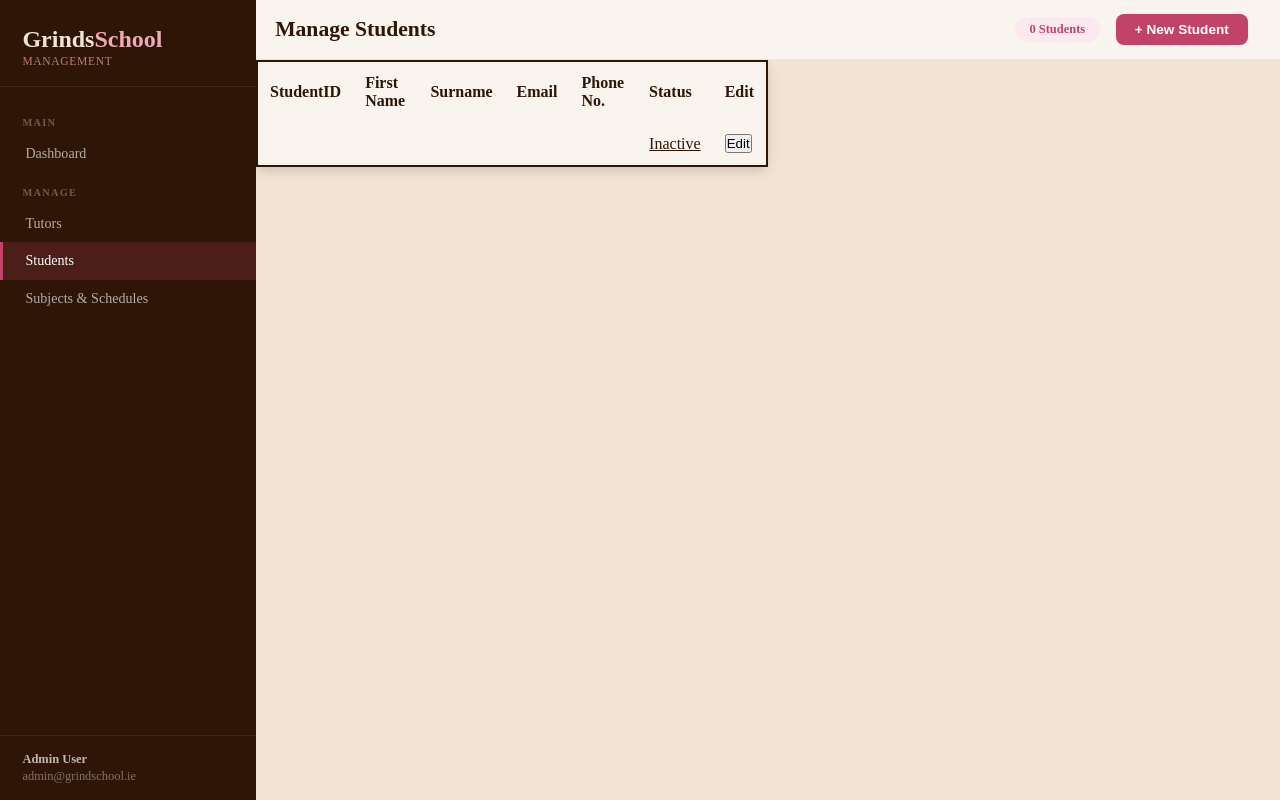
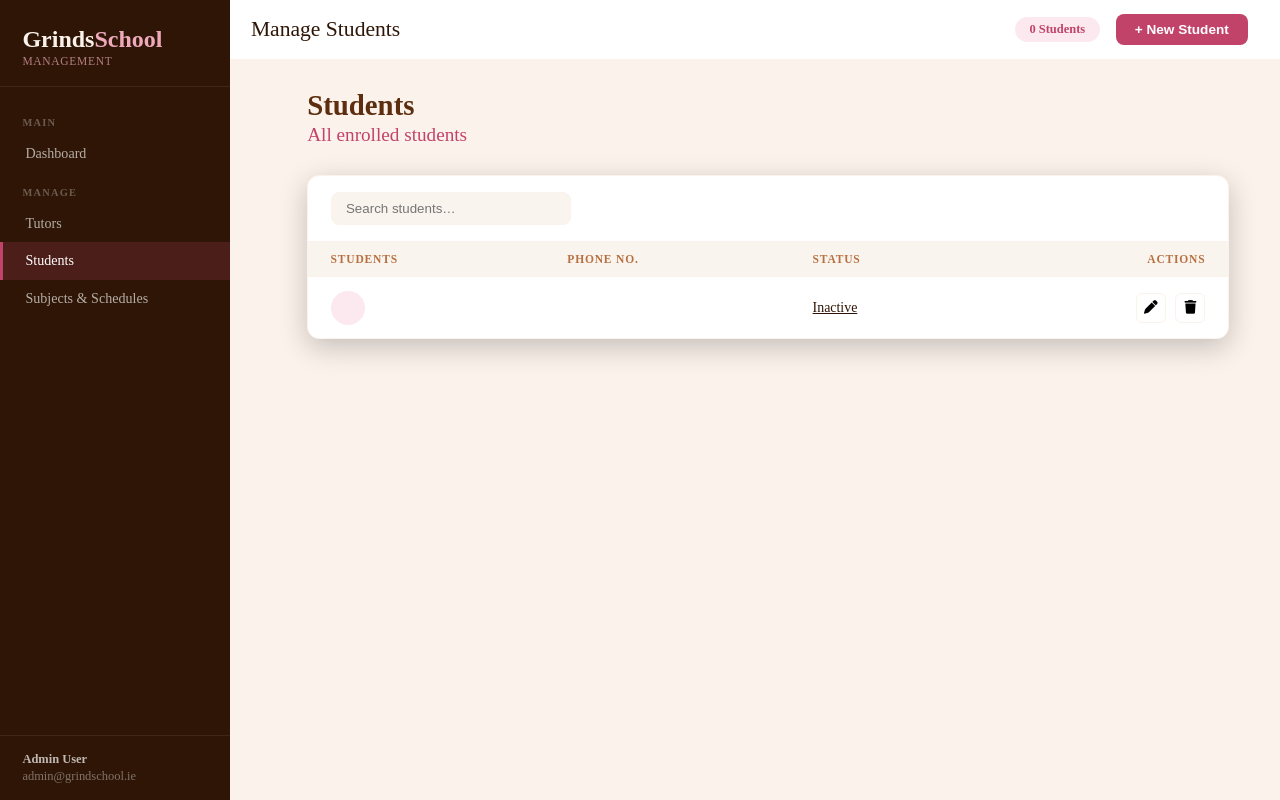
Before and after one commit to isabellelynch/ServerSide-Project-2026, a PHP site: page /Students.php in a window 1280 px wide. Run offline with PHP 8.4, Linux system fonts and the light colour scheme; tables that the repository leaves empty or names only in its code hold one stand-in row (values such as "Sample post"); data that the repository does not hold is empty.

Commit message:
Students Table

```diff
--- a/Forms/FormBodies/NewStudent.php
+++ b/Forms/FormBodies/NewStudent.php
@@ -1,11 +1,11 @@
 <label>First Name</label>
-    <input type="text" placeholder="e.g. isabellelynch@gmail.com"/>
+    <input type="text" placeholder="e.g. Isabelle"/>
 
 <label>Surname</label>
-    <input type="text" placeholder="e.g. isabellelynch@gmail.com"/>
+    <input type="text" placeholder="e.g. Lynch"/>
 
 <label>Email</label>
     <input type="text" placeholder="e.g. isabellelynch@gmail.com"/>
 
 <label>Phone Number</label>
-    <input type="text" placeholder="e.g. isabellelynch@gmail.com"/>
+    <input type="text" placeholder="e.g. 086-0637500"/>
--- a/Students.php
+++ b/Students.php
@@ -6,12 +6,11 @@
     <meta name="viewport" content="width=device-width, initial-scale=1">
     <link rel="stylesheet" href="styles.css">
     <?php
-
-
       include_once("include-for-functions/DatabaseActions.php");
       include_once("FormHandling.php");
       $details = getDetails();
     ?>
+    <script src="project.js"></script>
   </head>
   <body>
     <?php
@@ -21,8 +20,13 @@
     ?>
 
     <main>
-        <?php include_once("include-for-display/GenerateTable.php"); ?>
+      <div class = "content-header">
+        <h2>Students</h2>
+        <p>All enrolled students</p>
+      </div>
+      <?php include_once("include-for-display/GenerateTable.php"); ?>
+
     </main>
   </body>
-  <script src="project.js"></script>
+
 </html>
--- a/include-for-display/GenerateTable.php
+++ b/include-for-display/GenerateTable.php
@@ -2,18 +2,25 @@
     require_once("include-for-functions/DatabaseActions.php");
 
     $_SESSION['current_page'] = basename($_SERVER['PHP_SELF']);
-    $ID = str_replace("s.php", "ID", $_SESSION['current_page']);
+    $table = str_replace(".php", "", $_SESSION['current_page']);
 ?>
-    <table id = 'ViewAllTable'>
+<div class = "panel">
+<link rel="stylesheet" href="https://cdnjs.cloudflare.com/ajax/libs/font-awesome/6.5.0/css/all.min.css">
+<div class="table-toolbar">
+        <input class="search-input"
+               type="text"
+               placeholder="Search students…"
+               id = "table-filter">
+</div>
+
+
+    <table id = 'ViewAllTable' class="data-table">
     <thead>
         <tr>
-            <th><?php echo $ID; ?></th>
-            <th>First Name</th>
-            <th>Surname</th>
-            <th>Email</th>
+            <th><?php echo $table; ?></th>
             <th>Phone No.</th>
             <th>Status</th>
-            <th>Edit</th>
+            <th style = "text-align:right">Actions</th>
         </tr>
     </thead>
     <tbody>
@@ -24,29 +31,41 @@
 
     foreach($result as $row):
             $status = ($row["Status"]==='A')?'Active':'Inactive';
-            $currentID = $row[$ID];
+            $currentID = $row[str_replace("s", "ID", $table)];
     ?>
         <tr>
-        <td> <?php echo $currentID; ?></td>
-        <td> <?php echo $row["FirstName"]; ?></td>
-        <td> <?php echo $row["Surname"]; ?></td>
-        <td> <?php echo $row["Email"]; ?></td>
-        <td> <?php echo $row["PhoneNo"]; ?></td>
-        <td><a href = "FormHandling.php?action=SetToInactive&id=<?php echo $currentID; ?>"><?php echo $status; ?></a></td>
-        <td>
-            <button
-                class = "edit"
-                data-id="<?php echo $currentID; ?>",
-                data-firstname="<?php echo $row["FirstName"]; ?>",
-                data-surname="<?php echo $row["Surname"]; ?>",
-                data-email="<?php echo $row["Email"]; ?>",
-                data-phone="<?php echo $row["PhoneNo"]; ?>">
-                Edit
-            </button>
-        </td>
+            <td hidden><?php echo $currentID; ?></td>
+            <td>
+                <div class="avatar-chip">
+                    <div class="avatar-sm"><?php echo substr($row["FirstName"],0,1); ?></div>
+                    <div>
+                        <div style="font-weight:700"><?php echo $row["FirstName"]; ?></div>
+                        <div style="font-size:0.74rem;color:var(--br-tan)"><?php echo $row["Email"]; ?></div>
+                    </div>
+                </div>
+
+            </td>
+            <td> <?php echo $row["PhoneNo"]; ?></td>
+            <td>
+                <a href = "FormHandling.php?action=SetToInactive&id=<?php echo $currentID; ?>">
+                    <?php echo $status; ?>
+                </a>
+            </td>
+            <td>
+                <div class="action-btns">
+                    <button class="btn-icon">
+                        <i class="fa-solid fa-pen"></i>
+                    </button>
+                    <button class="btn-icon del">
+                        <i class="fa-solid fa-trash"></i>
+                    </button>
+                </div>
+            </td>
         </tr>
 
     <?php endforeach; ?>
 
     </tbody>
     </table>
+
+</div>
--- a/project.js
+++ b/project.js
@@ -12,6 +12,8 @@ window.addEventListener("DOMContentLoaded", () => {
     let error = document.getElementById("toast");
     let errorMsg = document.getElementById("error");
     let successMsg = document.getElementById("success");
+    let filter = document.getElementById("table-filter");
+    let table = document.getElementById("ViewAllTable");
 
 
     headerBtn.addEventListener("click", () => {
@@ -100,6 +102,17 @@ window.addEventListener("DOMContentLoaded", () => {
         }
     }
 
+    function filterTable(tableId, q){
+        let rows = document.querySelectorAll('#' + tableId + ' tbody tr');
+        rows.forEach(r => {
+            r.style.display = r.textContent.toLowerCase().includes(q.toLowerCase())?'':'none';
+        });
+    }
+    filter.addEventListener("input", (e) => {
+        filterTable("ViewAllTable", e.target.value)
+    });
+
+
 
     /************************   END FORM CONTROLS   ***********************************/
 
--- a/styles.css
+++ b/styles.css
@@ -3,7 +3,7 @@
   --br-mid:     #5c2d0e;
   --br-warm:    #8b4513;
   --br-tan:     #b87040;
-  --br-cream:   #f2e4d5;
+  --br-cream:   #fbf2eb;
   --br-pale:    #faf4ee;
   --pk-bold:    #c2436a;
   --pk-mid:     #d9698a;
@@ -34,7 +34,7 @@ main{
     margin-left:20%;
 }
 aside{
-  width:20%;
+  width:18%;
   background:var(--br-deep);
   display:flex;
   flex-direction:column;
@@ -114,7 +114,7 @@ nav{
     margin-bottom:2px;
 }
 .topbar{
-  background-color: var(--br-pale);
+  background-color: #fff;
   padding:0 2rem;
   height:60px;
   display:flex;
@@ -128,9 +128,8 @@ nav{
 }
 .topbar-title{
     font-size:1.35rem;
-    font-weight:700;
     color:var(--br-deep);
-    margin-left:20%;
+    margin-left:18%;
 }
 .topbar-right{
     display:flex;
@@ -175,6 +174,7 @@ nav{
   border:1px solid var(--br-cream);
   position:relative;
   overflow:hidden;
+
 }
 
 
@@ -201,6 +201,7 @@ nav{
 .stat-value{
     font-size:2rem;
     font-weight:700;
+
     color:var(--br-deep);
     line-height:1;
 }
@@ -311,7 +312,7 @@ nav{
 
 
 
-
+/*
 #ViewAllTable {
     border-collapse: collapse;
     background-color: var(--br-pale);
@@ -361,7 +362,7 @@ nav{
     color: var(--color-off-white);
 }
 
-
+*/
 
 
 
@@ -691,9 +692,6 @@ nav{
     font-size:0.78rem;
     opacity:0.7;
 }
-#semesters{
-
-}
 
 #change-room{
     display: flex;
@@ -708,3 +706,149 @@ nav{
   cursor:pointer;transition:all .2s;
 }
 .btn-ghost:hover{border-color:var(--pk-bold);color:var(--pk-bold);}
+
+
+
+
+
+
+
+
+
+
+
+
+
+.data-table a:link{
+    text-decoration:underline;
+    color: var(--color-dark-brown);
+}
+
+.data-table a:visited{
+    color:var(--color-dark-brown);
+}
+.data-table a:hover{
+    color: var(--color-off-white);
+}
+.table-toolbar{
+  display:flex;
+  align-items:center;
+  justify-content:space-between;
+  padding:1rem 1.4rem;
+  border-bottom:1px solid var(--br-cream);
+  gap:1rem;
+  flex-wrap:wrap;
+}
+
+.search-input{
+  border:1.5px solid var(--br-cream);
+  border-radius:8px;
+  padding:0.5rem 0.9rem;
+  color:var(--br-deep);
+  background:var(--br-pale);
+  outline:none;
+  width:240px;
+  transition:border-color .2s;
+}
+
+.search-input:focus{
+    border-color:var(--pk-bold);
+}
+
+.data-table{
+    border-collapse:collapse;
+    width:100%;
+}
+
+.data-table th{
+  font-size:0.72rem;
+  font-weight:700;
+  text-transform:uppercase;
+  letter-spacing:0.07em;
+  color:var(--br-tan);
+  padding:0.7rem 1.4rem;
+  text-align:left;
+  background:var(--br-pale);
+  border-bottom:1px solid var(--br-cream);
+}
+
+.data-table td{
+  padding:0.85rem 1.4rem;
+  font-size:0.87rem;
+  border-bottom:1px solid var(--br-cream);
+  color:var(--br-deep);
+}
+
+.data-table tr:last-child td{
+    border-bottom:none;
+}
+
+.data-table tr:hover td{
+    background:var(--br-pale);
+}
+
+.avatar-chip{
+  display:flex;
+  align-items:center;
+  gap:0.65rem;
+}
+
+.avatar-sm{
+  width:34px;
+  height:34px;
+  border-radius:50%;
+  display:flex;
+  align-items:center;
+  justify-content:center;
+  font-size:0.95rem;
+  font-weight:700;
+  flex-shrink:0;
+  background:var(--pk-pale);
+  color:var(--pk-bold);
+}
+
+
+
+.action-btns{
+    display:flex;
+    gap:0.6rem;
+    justify-content: right;
+}
+.btn-icon{
+  background:none;border:1.5px solid var(--br-cream);
+  border-radius:6px;width:30px;height:30px;
+  display:flex;align-items:center;justify-content:center;
+  font-size:0.85rem;cursor:pointer;transition:all .2s;
+}
+.btn-icon:hover{
+    border-color:var(--pk-bold);
+    color:var(--pk-bold);
+}
+
+.panel{
+    background:#fff;
+    border-radius:12px;
+    box-shadow:0 8px 28px rgba(0,0,0,0.22);
+    border:1px solid var(--br-cream);
+    overflow:hidden;
+    width:90%;
+    margin: auto;
+}
+
+.content-header{
+    width:90%;
+
+
+
+    margin:1.8rem auto 1.8rem auto;
+}
+.content-header h2{
+    font-size:1.8rem;
+    color: var(--br-mid);
+
+}
+.content-header p{
+    font-size:1.2rem;
+    color:var(--pk-bold);
+    margin-top:2px;
+}
```
Also changed, not shown: Forms/FormBodies/AddStudentFromCalendar.html (added, +9 -0 lines), oldStuff/DisplayForm.php (added, +71 -0 lines).
